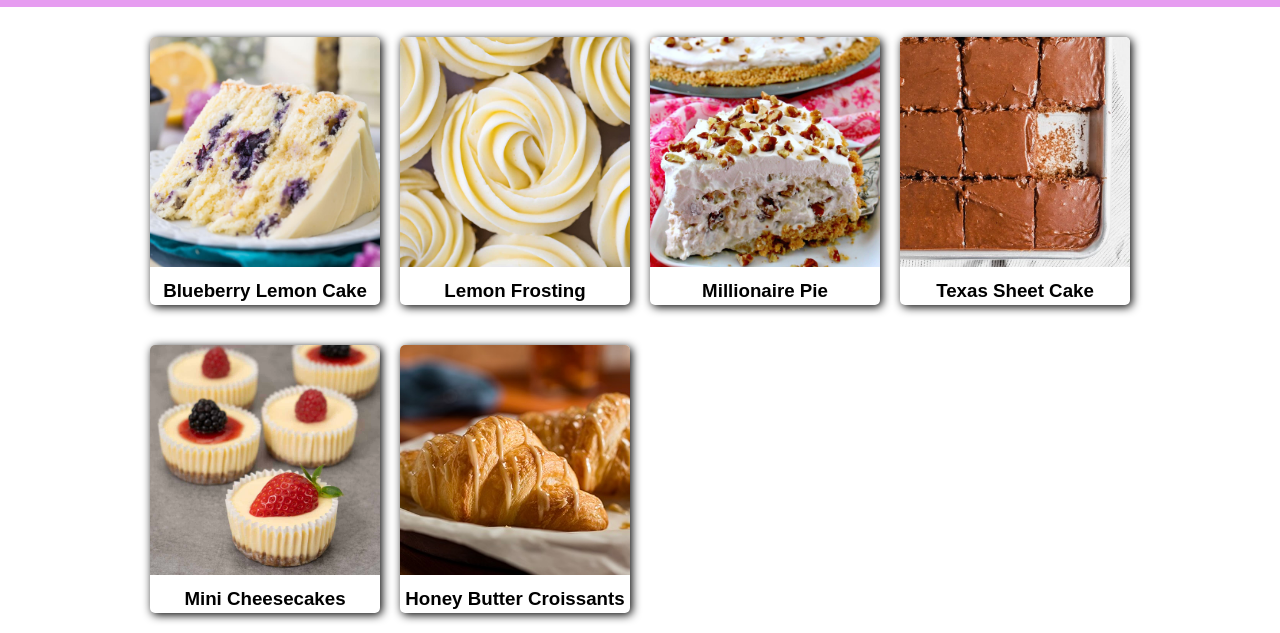
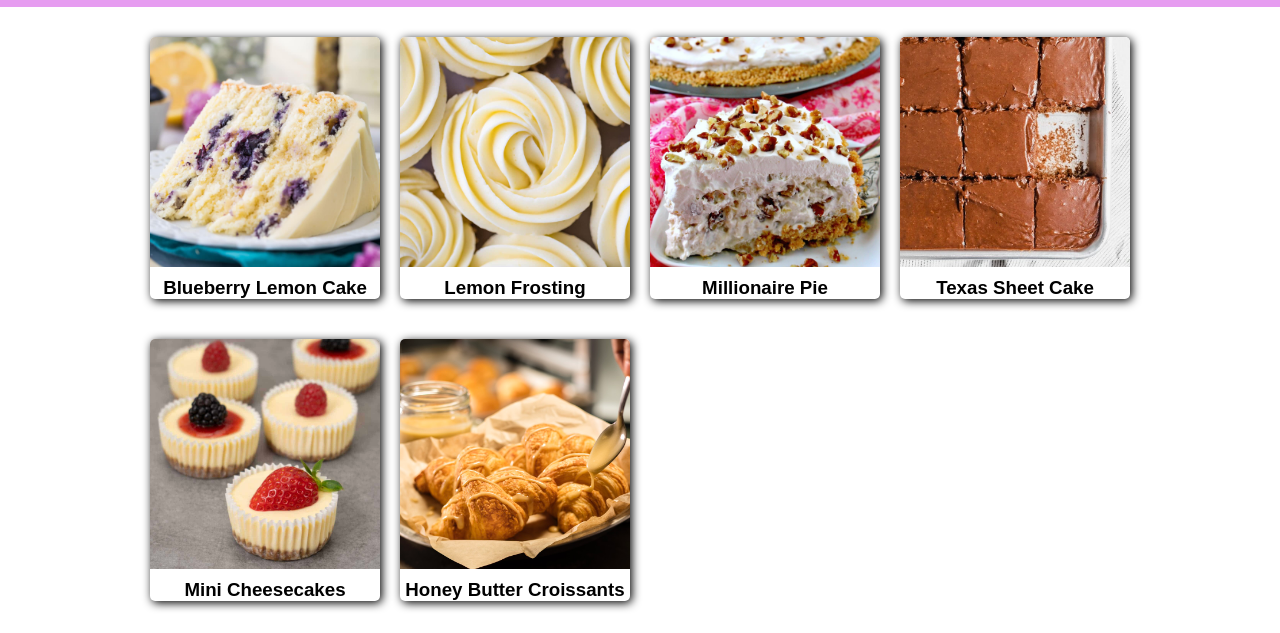
Before and after one commit to luiscovarrubias/lollysrecipes, a plain HTML site: page dessert.html in a window 1280 px wide. Shown: the part 210-843 px from the top of the page. Drawn offline with Linux system fonts and the light colour scheme.

Commit message:
changes to dessert page

```diff
--- a/dessert.html
+++ b/dessert.html
@@ -89,7 +89,7 @@
 		<hr>
 		<div class="card"><a href="dessert/butterCroissants.html">
 			<div class="image">
-				<img src="dessert/images/butterCroissants.jpg" alt="butterCroissants">
+				<img src="dessert/images/butterCroissants.jpeg" alt="butterCroissants">
 			</div>
 			<div class="title">
 				<h3>Honey Butter Croissants</h3>
--- a/style/style.css
+++ b/style/style.css
@@ -149,7 +149,7 @@ body {
 .title{
 	display: flex;
 	text-align: left;
-	padding: 20px 30px 45px 30px;
+	padding: 30px 10px;
 }
 .cards hr{
 	height:1px;
@@ -188,8 +188,7 @@ body {
 	}
 	.title{
 		display: inline;
-		line-height: 1.5;
-		padding: 5px 0 5px 0;
+		padding: 5px 0;
 		margin: 0;
 		text-align: center;
 		text-decoration: none;
```
Also changed, not shown: breakfast.html (+3 -0 lines), dessert/images/butterCroissants.jpeg (added), dessert/images/butterCroissants.jpg (deleted), 2 other files.
